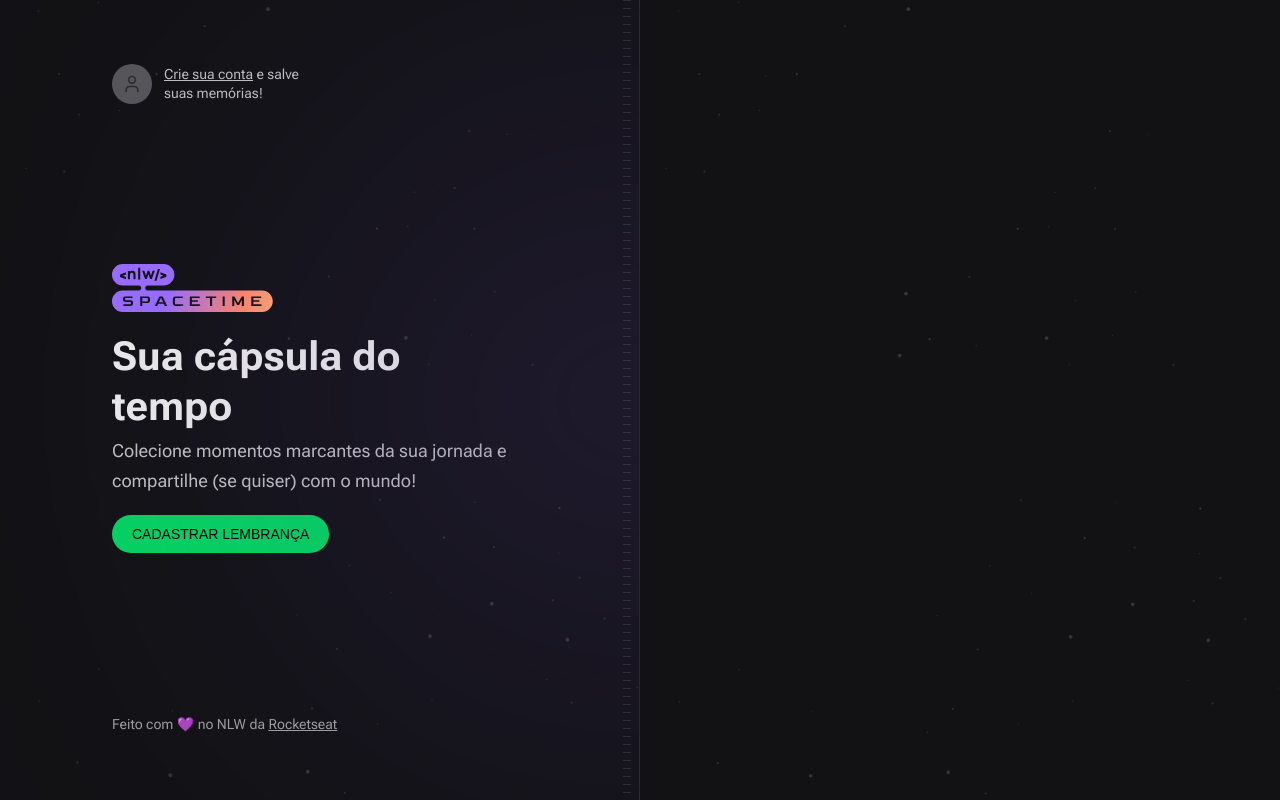
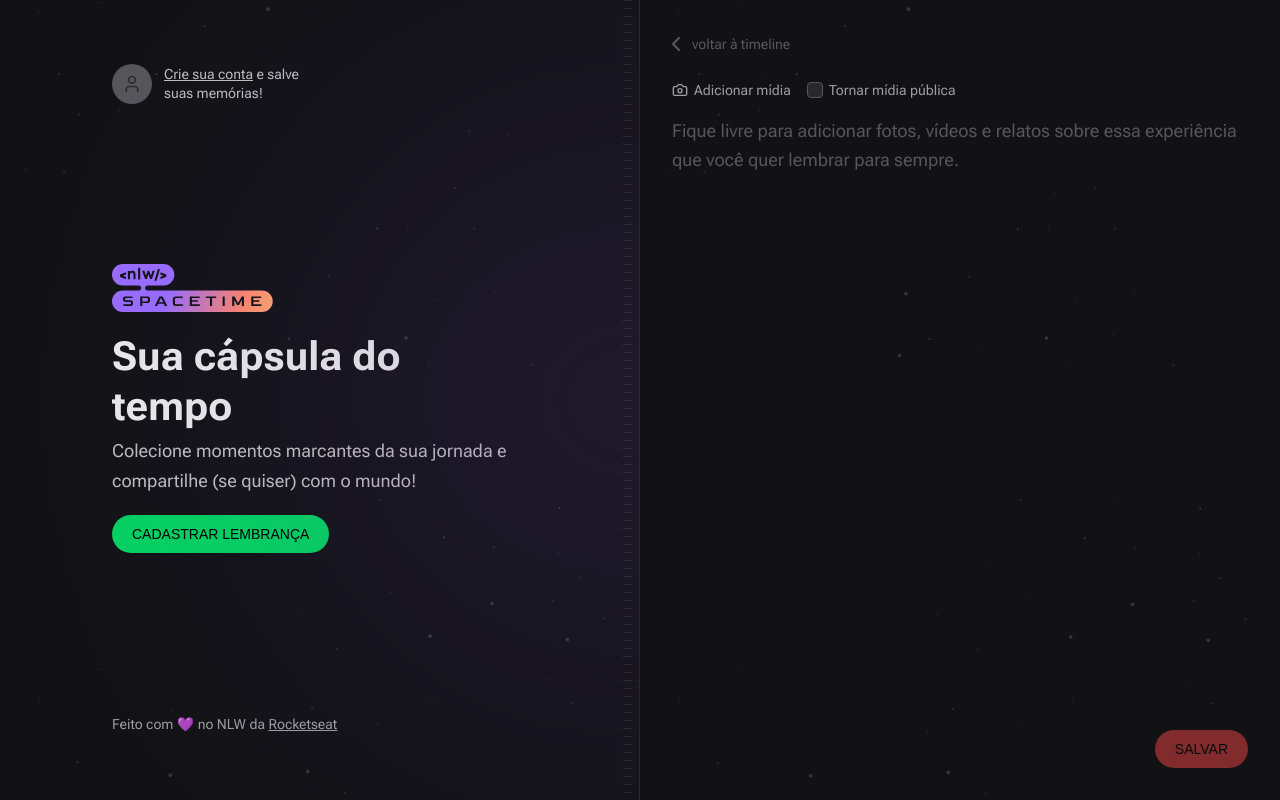
Before and after one commit to daviaxs/spacetime, a Next.js app in the folder web/: page /memories/edit/1 in a window 1280 px wide. Built offline with nearby package versions, Linux system fonts and the light colour scheme; no server answers; a web font is replaced by a local one.

Commit message:
Created put request in memory

```diff
--- a/web/src/app/memories/edit/[id]/page.tsx
+++ b/web/src/app/memories/edit/[id]/page.tsx
@@ -1,3 +1,124 @@
+'use client'
+
+import { api } from '@/lib/api'
+import { MediaPicker } from '@/shared/components/MediaPicker'
+import Cookie from 'js-cookie'
+import { Camera, ChevronLeft } from 'lucide-react'
+import Link from 'next/link'
+import { useParams } from 'next/navigation'
+import { FormEvent, useEffect, useState } from 'react'
+
 export default function EditMemory() {
-  return <></>
+  const [textareaContent, setTextareaContent] = useState<string>('')
+  const [isButtonDisabled, setIsButtonDisabled] = useState(true)
+  const { id } = useParams()
+
+  useEffect(() => {
+    if (textareaContent === '') {
+      setIsButtonDisabled(true)
+    } else {
+      setIsButtonDisabled(false)
+    }
+  }, [textareaContent])
+
+  function handleInputTextarea(event: FormEvent<HTMLTextAreaElement>) {
+    setTextareaContent(event.currentTarget.value)
+  }
+
+  async function handleEditMemory(event: FormEvent<HTMLFormElement>) {
+    event.preventDefault()
+
+    const formData = new FormData(event.currentTarget)
+
+    const fileToUpload = formData.get('coverUrl')
+
+    let coverUrl = ''
+
+    if (fileToUpload) {
+      const uploadFormData = new FormData()
+      uploadFormData.set('file', fileToUpload)
+
+      const uploadResponse = await api.post('/upload', uploadFormData)
+
+      coverUrl = uploadResponse.data.fileUrl
+    }
+
+    const token = Cookie.get('token')
+
+    await api.patch(
+      `/memories/${id}`,
+      {
+        coverUrl,
+        content: formData.get('content'),
+        isPublic: formData.get('isPublic'),
+      },
+      {
+        headers: {
+          Authorization: `Bearer ${token}`,
+        },
+      },
+    )
+  }
+
+  return (
+    <form
+      onSubmit={handleEditMemory}
+      className="flex flex-1 flex-col gap-2 p-8"
+    >
+      <Link
+        href="/"
+        className="-ml-2 mb-4 flex items-center gap-1 text-sm text-gray-200 opacity-50 transition-opacity hover:opacity-100"
+      >
+        <ChevronLeft />
+        voltar à timeline
+      </Link>
+
+      <div className="flex flex-row gap-4">
+        <label
+          htmlFor="media"
+          className="flex cursor-pointer items-center gap-1.5 text-sm text-gray-200 transition-colors hover:text-gray-100"
+        >
+          <Camera className="h-4 w-4" />
+          Adicionar mídia
+        </label>
+
+        <label
+          htmlFor="isPublic"
+          className="flex items-center gap-1.5 text-sm text-gray-200 transition-colors hover:text-gray-100"
+        >
+          <input
+            type="checkbox"
+            name="isPublic"
+            id="isPublic"
+            value="true"
+            className="h-4 w-4 rounded border-gray-400 bg-gray-600 text-purple-500"
+          />
+          Tornar mídia pública
+        </label>
+      </div>
+
+      <MediaPicker />
+
+      <textarea
+        name="content"
+        value={textareaContent}
+        onInput={handleInputTextarea}
+        spellCheck={false}
+        placeholder="Fique livre para adicionar fotos, vídeos e relatos sobre essa experiência que você quer lembrar para sempre."
+        className="w-full flex-1 resize-none rounded border-0 bg-transparent p-0 text-lg leading-relaxed text-gray-100 placeholder:text-gray-400 focus:ring-0"
+      />
+
+      <button
+        className={`${
+          isButtonDisabled
+            ? 'cursor-no-drop bg-red-500 opacity-50 hover:bg-red-400'
+            : null
+        } inline-block self-end rounded-full bg-green-500 px-5 py-3 font-alt text-sm uppercase leading-none text-black transition-colors hover:bg-green-600`}
+        type="submit"
+        disabled={isButtonDisabled}
+      >
+        Salvar
+      </button>
+    </form>
+  )
 }
--- a/web/src/shared/components/NewMemoryForm.tsx
+++ b/web/src/shared/components/NewMemoryForm.tsx
@@ -21,7 +21,6 @@ export function NewMemoryForm() {
 
   function handleInputTextarea(event: FormEvent<HTMLTextAreaElement>) {
     setTextareaContent(event.currentTarget.value)
-    console.log(textareaContent)
   }
 
   const router = useRouter()
```
Also changed, not shown: 7 other files (tests, documents, lock files or other folders).
